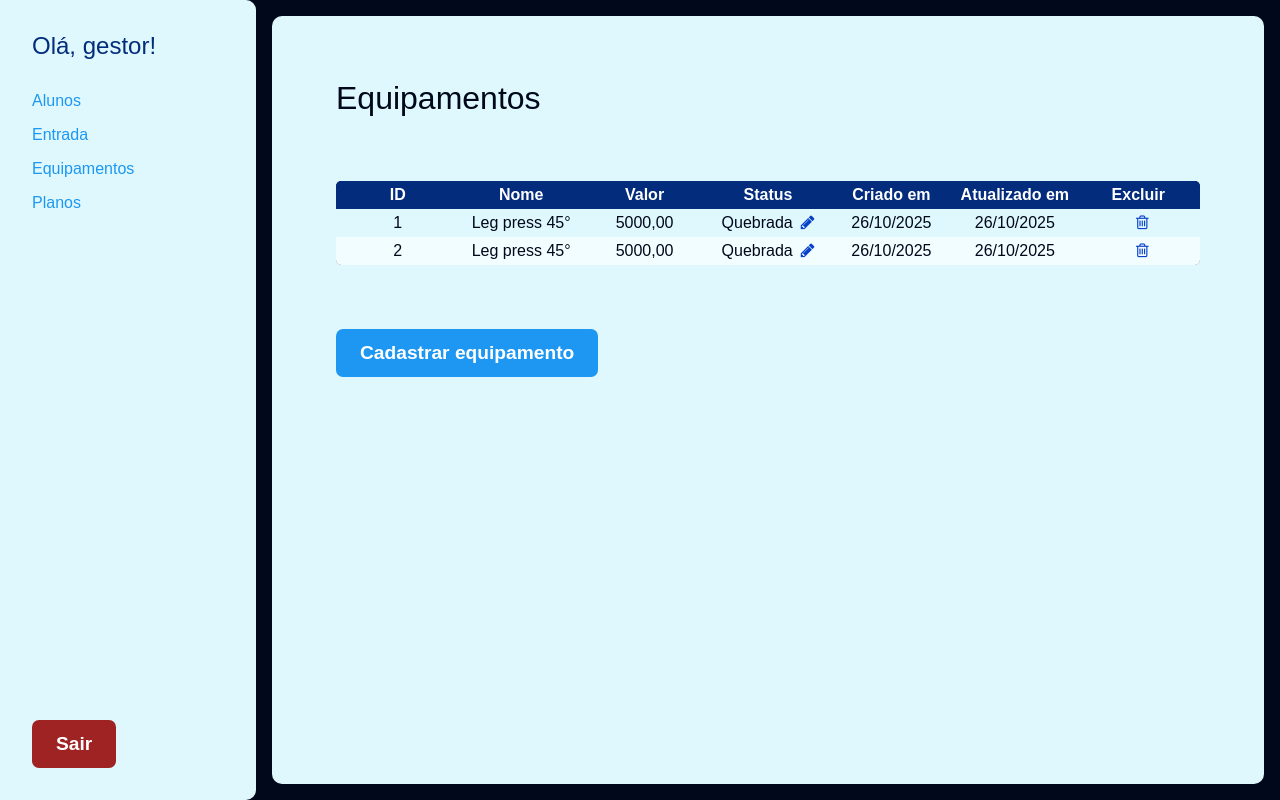
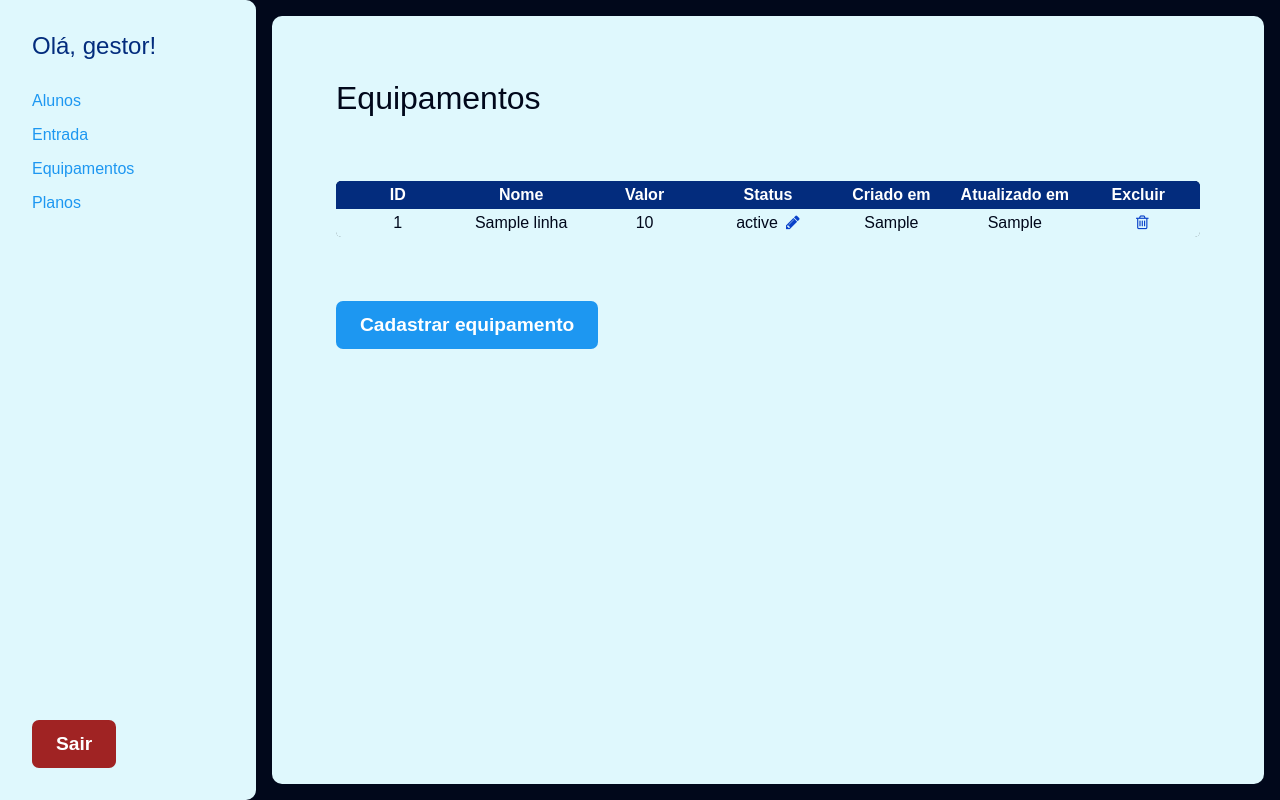
Before and after one commit to OtavioSerafim/TP1-APPOO, a Flask app: template views/templates/equipamentos.html in a window 1280 px wide. Run offline with Flask 3, Linux system fonts and the light colour scheme; the template is opened without the code that fills it: most values are stand-ins (such as "Sample title", 1, 10 or a date in 2020); some web fonts are replaced.

Commit message:
exibe equipamentos cadastrados na interface. implementa método de listagem de equipamentos no seu model

```diff
--- a/controller/user_controller.py
+++ b/controller/user_controller.py
@@ -66,7 +66,9 @@ class UserController:
     @staticmethod
     @autenticado
     def equipamentos():
-        return render_template('equipamentos.html')
+        if request.method == 'GET':
+            equipamentos = g.models.equipamento.listar_todos() # lista equipamentos
+            return render_template('equipamentos.html', equipamentos=equipamentos)
 
     # tela de cadastro de equipamentos - exclusiva do gestor
     @staticmethod
--- a/models/equipamento.py
+++ b/models/equipamento.py
@@ -63,6 +63,15 @@ class Equipamento(Model):
         self.cursor.execute(query, (self.STATUS_DISPONIVEL,))
         return self.cursor.fetchall()
 
+    def listar_todos(self):
+        """Retorna todos os equipamentos cadastrados."""
+        query = (
+            f"SELECT {', '.join(self.columns)} "
+            f"FROM {self.table_name} ORDER BY id DESC"
+        )
+        self.cursor.execute(query)
+        return self.cursor.fetchall()
+
     def atualizar_status(self, equipamento_id, novo_status):
         """Facilita a troca de status garantindo validação."""
         return self.update(equipamento_id, {"status": novo_status})
--- a/views/templates/equipamentos.html
+++ b/views/templates/equipamentos.html
@@ -43,13 +43,14 @@
                         </tr>
                     </thead>
                     <tbody>
+                        {% for linha in equipamentos %}
                         <tr>
-                            <td>1</td>
-                            <td>Leg press 45°</td>
-                            <td>5000,00</td>
+                            <td>{{ linha.id }}</td>
+                            <td>{{ linha.nome }}</td>
+                            <td>{{ linha.valor }}</td>
                             <td>
                                 <div class="editing-title">
-                                    Quebrada
+                                    {{ linha.status }}
                                     <a class="edit-cancel"><i class="fa fa-close"></i></a>
                                     <a class="edit-status"><i class="fa fa-pencil"></i></a>
                                 </div>
@@ -74,8 +75,8 @@
                                     </form>
                                 </div>
                             </td>
-                            <td>26/10/2025</td>
-                            <td>26/10/2025</td>
+                            <td>{{ linha.criado_em }}</td>
+                            <td>{{ linha.atualizado_em }}</td>
                             <td>
                                 <a class="delete"><i class="fa fa-trash-o"></i></a>
                                 <div class="delete-confirm">
@@ -84,47 +85,9 @@
                                 </div>
                             </td>
                         </tr>
-                        <tr>
-                            <td>2</td>
-                            <td>Leg press 45°</td>
-                            <td>5000,00</td>
-                            <td>
-                                <div class="editing-title">
-                                    Quebrada
-                                    <a class="edit-cancel"><i class="fa fa-close"></i></a>
-                                    <a class="edit-status"><i class="fa fa-pencil"></i></a>
-                                </div>
-                                <div class="status-editor">
-                                    <form class="status-form" action="" method="post">
-                                        <div class="machine-radio">
-                                            <p>Status:</p>
-                                            <div class="radio-item">
-                                                <input type="radio" id="disponivel-2" name="status" value="disponivel" required>
-                                                <label for="disponivel-2">Disponível</label>
-                                            </div>
-                                            <div class="radio-item">
-                                                <input type="radio" id="quebrada-2" name="status" value="quebrada">
-                                                <label for="quebrada-2">Quebrada</label>
-                                            </div>
-                                            <div class="radio-item">
-                                                <input type="radio" id="no-conserto-2" name="status" value="no_conserto">
-                                                <label for="no-conserto-2">No conserto</label>
-                                            </div>
-                                            <button type="submit" class="machine-submit"><i class="fa fa-check"></i></button>
-                                        </div>
-                                    </form>
-                                </div>
-                            </td>
-                            <td>26/10/2025</td>
-                            <td>26/10/2025</td>
-                            <td>
-                                <a class="delete"><i class="fa fa-trash-o"></i></a>
-                                <div class="delete-confirm">
-                                    <button class="del-yes"><i class="fa fa-check"></i></button>
-                                    <button class="del-no"><i class="fa fa-close"></i></button>
-                                </div>
-                            </td>
-                        </tr>
+                        {% else %}
+                        <tr><td colspan="6">Nenhum equipamento cadastrado.</td></tr>
+                        {% endfor %}
                     </tbody>
                 </table>
             </div>
```
